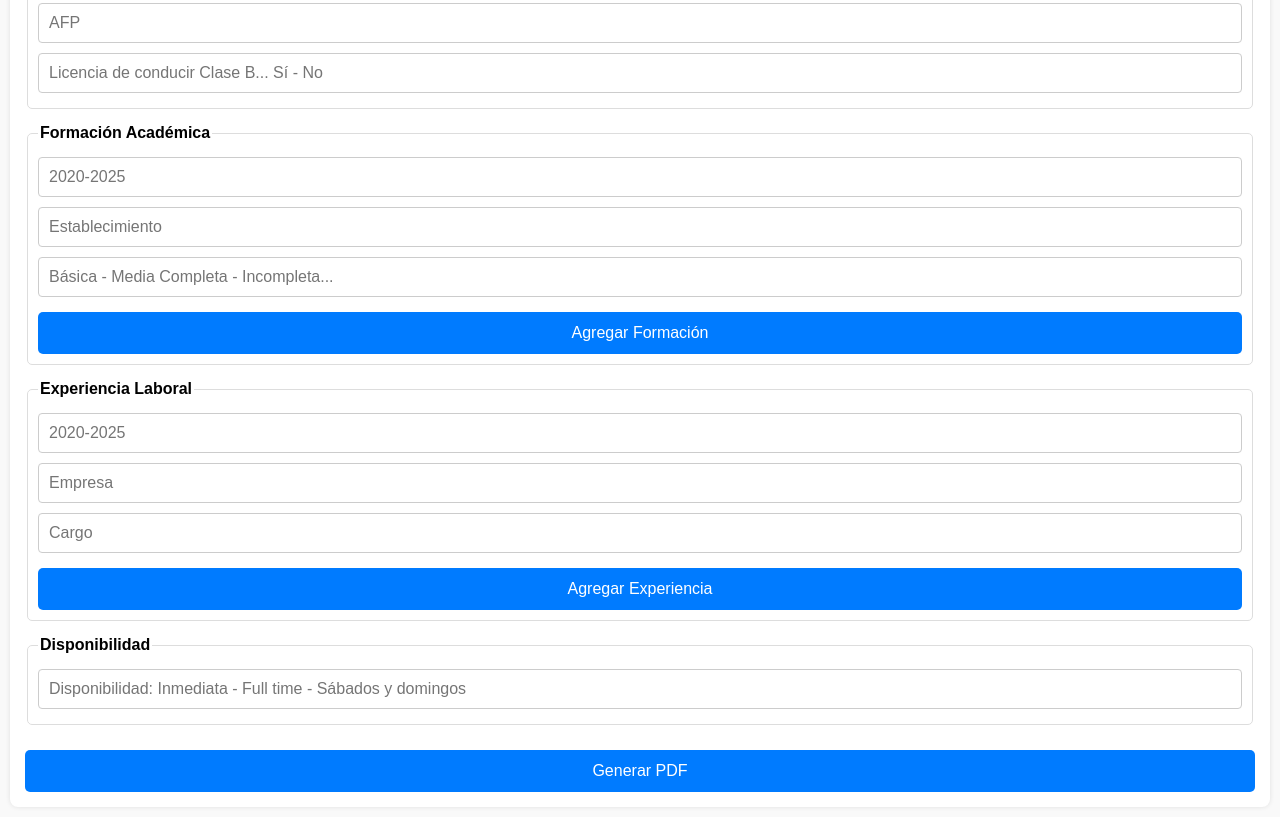
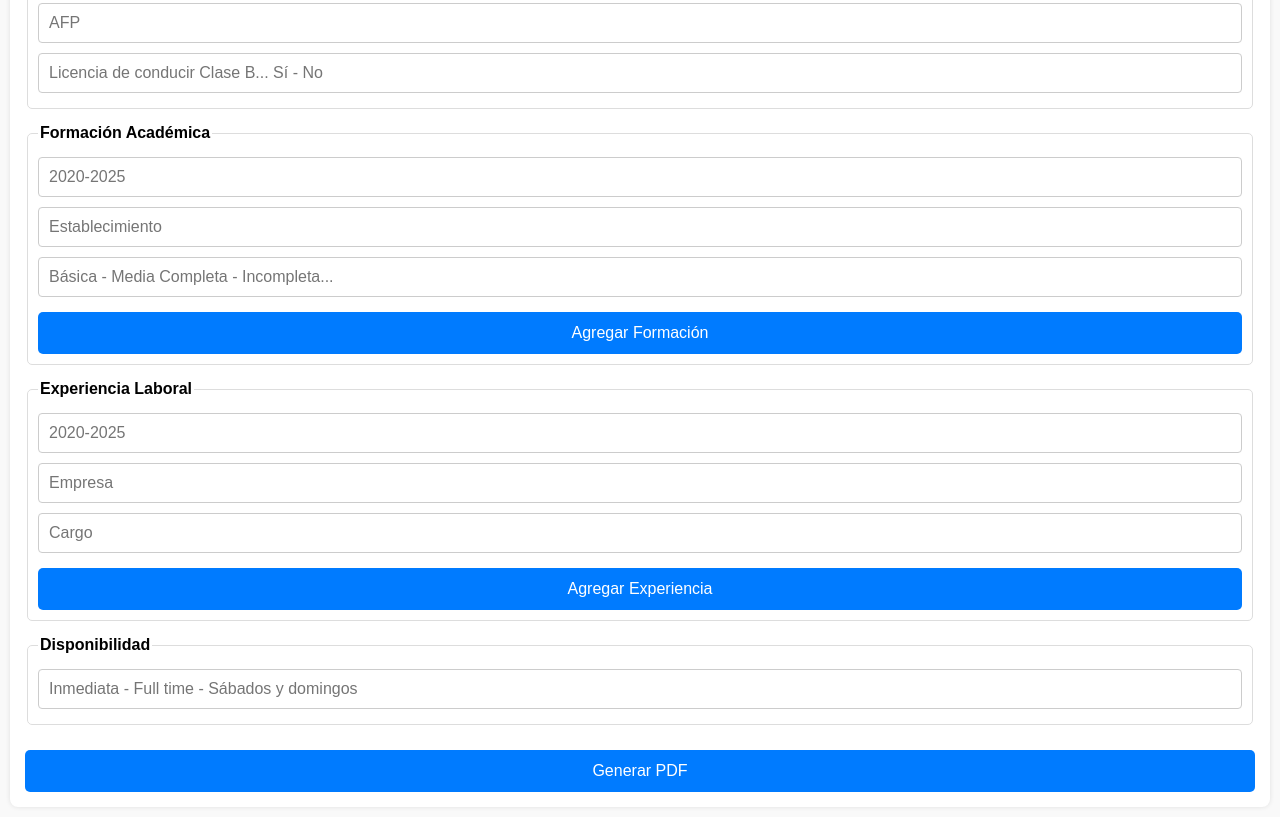
Before and after one commit to cybernovala/curriculum, a plain HTML site: page index.html in a window 1280 px wide. Shown: the part 764-1581 px from the top of the page. Drawn offline with Linux system fonts and the light colour scheme.

Commit message:
Update index.html

```diff
--- a/index.html
+++ b/index.html
@@ -123,7 +123,7 @@
 
     <fieldset>
       <legend>Disponibilidad</legend>
-      <input type="text" name="disponibilidad" placeholder="Disponibilidad: Inmediata - Full time - Sábados y domingos" />
+      <input type="text" name="disponibilidad" placeholder="Inmediata - Full time - Sábados y domingos" />
     </fieldset>
 
     <button type="button" id="btn-generar">Generar PDF</button>
```
